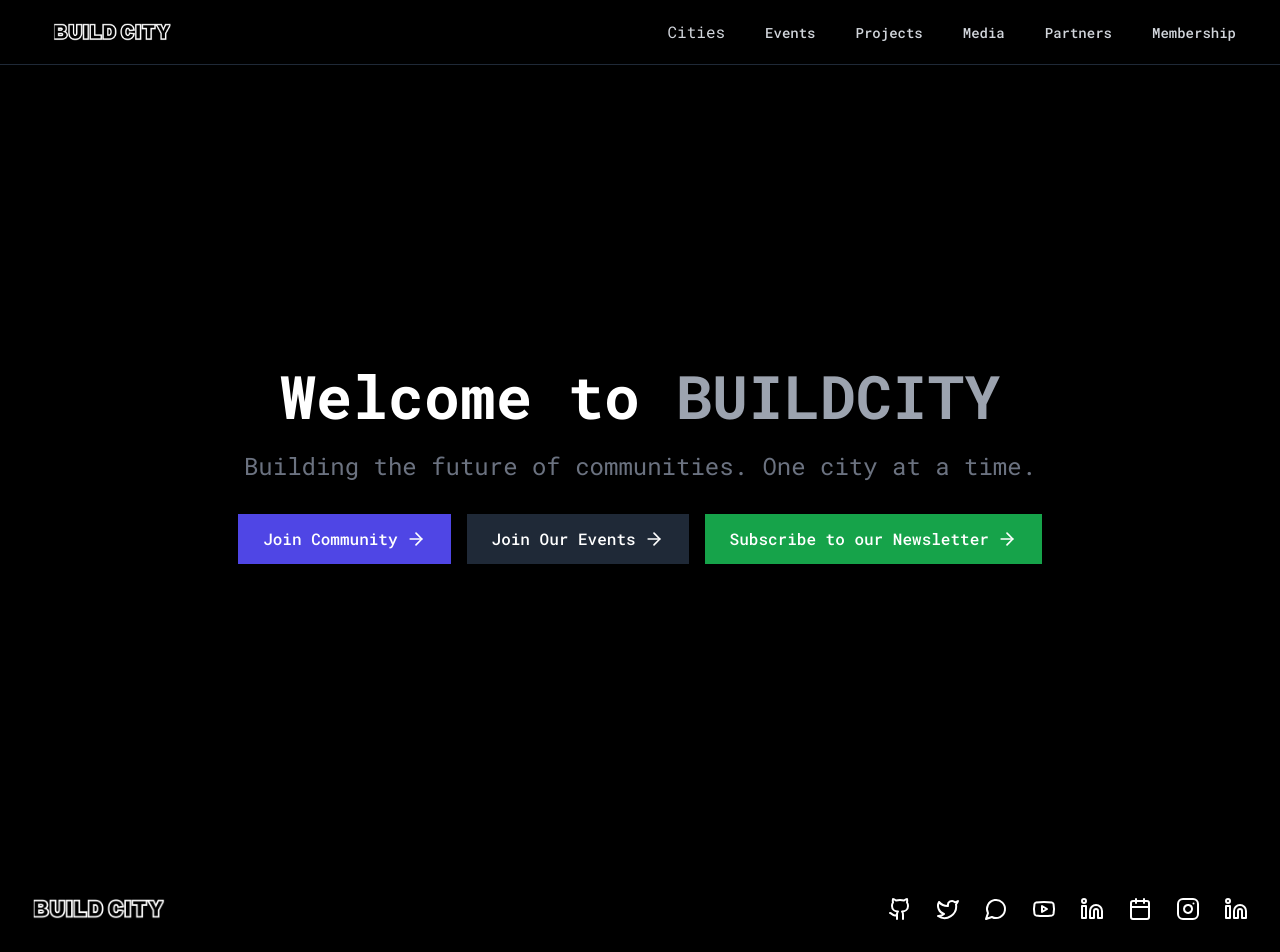
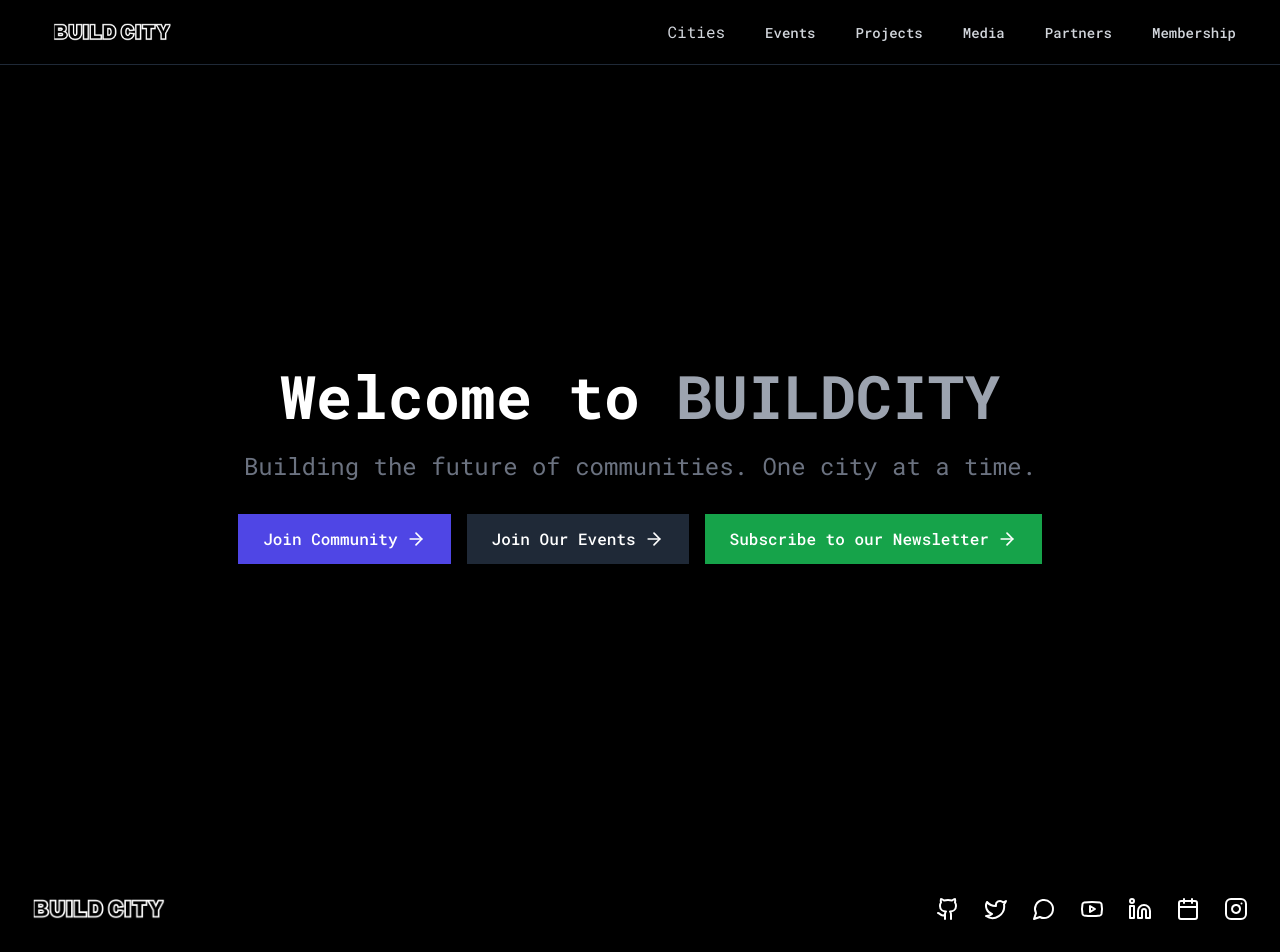
Before and after one commit to buildcity/build-city-site-frontend, a React (Vite) app: page / in a window 1280 px wide. Shown: the top 952 px of the page. Built offline with nearby package versions, Linux system fonts and the light colour scheme.

Commit message:
Fix LinkedIn duplication issue in Footer component

```diff
--- a/src/components/Footer.tsx
+++ b/src/components/Footer.tsx
@@ -55,7 +55,7 @@ const Footer = () => {
               href="https://www.linkedin.com/company/buildcity/"
               target="_blank"
               rel="noopener noreferrer"
-              className="transform hover:scale-110 transition-transform duration-200"
+              className={componentStyles.socialIcon}
             >
               <Linkedin className="h-6 w-6" />
             </a>
@@ -75,14 +75,6 @@ const Footer = () => {
             >
               <Instagram className="h-6 w-6" />
             </a>
-            <a
-              href="https://linkedin.com/company/buildcity"
-              target="_blank"
-              rel="noopener noreferrer"
-              className={componentStyles.socialIcon}
-            >
-              <Linkedin className="h-6 w-6" />
-            </a>
           </div>
         </div>
       </div>
```
Also changed, not shown: 26 other files (tests, documents, lock files or other folders).
